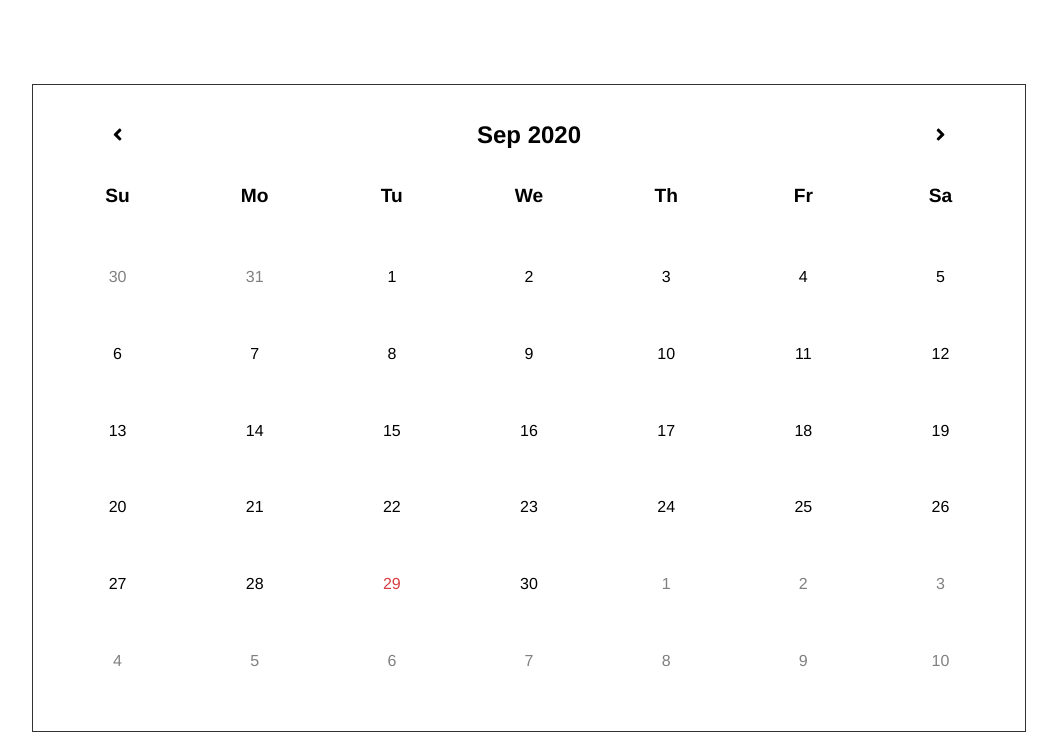
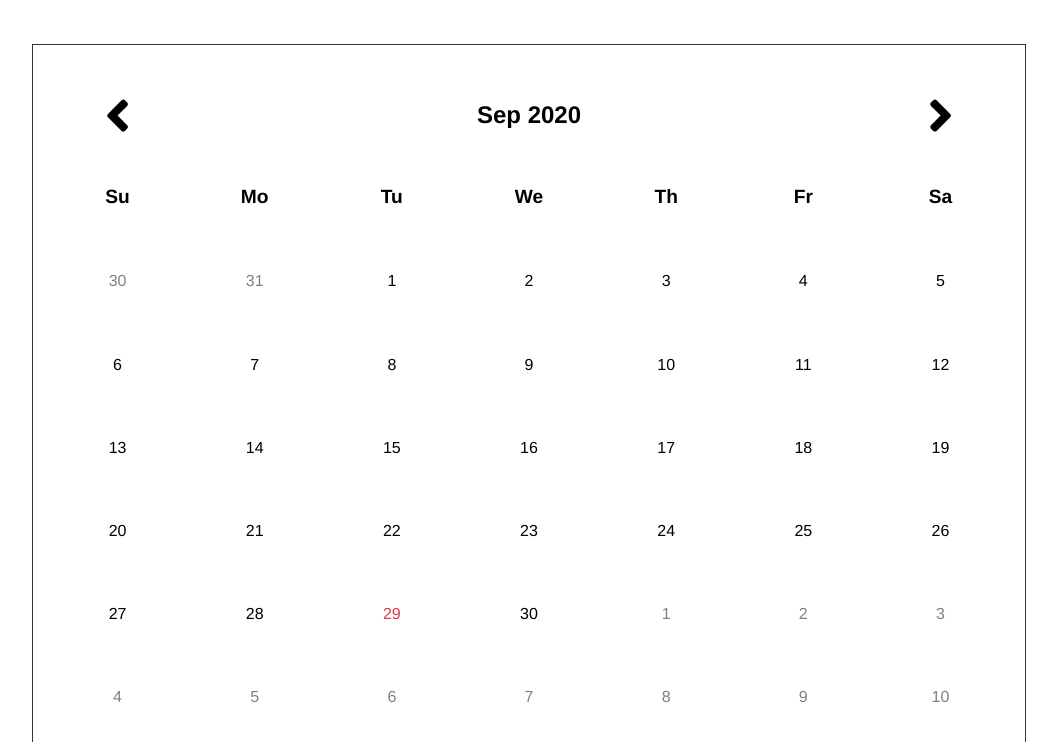
Before and after one commit to lisinhong/date_picker_vue, a Vue app: page / in a window 1280 px wide. Shown: the top 742 px of the page, without its empty margins (119-1176 px from the left). Built offline with nearby package versions, Linux system fonts and the light colour scheme.

Commit message:
Optimize calendar flow

```diff
--- a/src/components/Calendar.vue
+++ b/src/components/Calendar.vue
@@ -3,11 +3,19 @@
     <div class="calendar">
       <template v-if="mode === 'day'">
         <div class="calendar__header">
+          <div class="icon-wrapper">
+            <i class="icon">
               <font-awesome-icon icon="angle-left" @click="goPreviousMonth" />
-          <h3 @click="switchMode('month')">
+            </i>
+          </div>
+          <h3 class="clickable" @click="switchMode('month')">
             {{ monthNames[visibleMonth] }} {{ visibleYear }}
           </h3>
+          <div class="icon-wrapper">
+            <i class="icon">
               <font-awesome-icon icon="angle-right" @click="goNextMonth" />
+            </i>
+          </div>
         </div>
         <div class="calendar__weekdays">
           <h4 v-for="weekday in weekdays" :key="weekday">{{ weekday }}</h4>
@@ -18,11 +26,19 @@
       </template>
       <template v-else-if="mode === 'month'">
         <div class="calendar__header">
+          <div class="icon-wrapper">
+            <i class="icon">
               <font-awesome-icon icon="angle-left" @click="goPreviousYear" />
-          <h3 @click="switchMode('year')">
+            </i>
+          </div>
+          <h3 class="clickable" @click="switchMode('year')">
             {{ visibleYear }}
           </h3>
+          <div class="icon-wrapper">
+            <i class="icon">
               <font-awesome-icon icon="angle-right" @click="goNextYear" />
+            </i>
+          </div>
         </div>
         <div class="calendar__content">
           <MonthSelector />
@@ -30,9 +46,20 @@
       </template>
       <template v-else-if="mode === 'year'">
         <div class="calendar__header">
-          <font-awesome-icon icon="angle-left" @click="goPreviousYearsRange" />
+          <div class="icon-wrapper">
+            <i class="icon">
+              <font-awesome-icon
+                icon="angle-left"
+                @click="goPreviousYearsRange"
+              />
+            </i>
+          </div>
           <h3>{{ yearsRange[1] }} - {{ yearsRange[yearsRange.length - 2] }}</h3>
+          <div class="icon-wrapper">
+            <i class="icon">
               <font-awesome-icon icon="angle-right" @click="goNextYearsRange" />
+            </i>
+          </div>
         </div>
         <div class="calendar__content">
           <YearSelector />
@@ -60,7 +87,6 @@ export default {
   },
   computed: {
     ...mapState([
-      'today',
       'weekdays',
       'monthNames',
       'visibleMonth',
@@ -127,6 +153,32 @@ export default {
         this.setVisibleYear(year);
       }
     },
+    goPreviousYear() {
+      const year = this.visibleYear - 1;
+      this.setVisibleYear(year);
+
+      const yearsRange = [];
+      // eslint-disable-next-line no-plusplus
+      for (let i = 0; i < this.yearsOfCalendar; i++) {
+        // eslint-disable-next-line no-shadow
+        const year = Math.floor(this.visibleYear / 10) * 10 - 1 + i;
+        yearsRange.push(year);
+      }
+      this.setYearsRange(yearsRange);
+    },
+    goNextYear() {
+      const year = this.visibleYear + 1;
+      this.setVisibleYear(year);
+
+      const yearsRange = [];
+      // eslint-disable-next-line no-plusplus
+      for (let i = 0; i < this.yearsOfCalendar; i++) {
+        // eslint-disable-next-line no-shadow
+        const year = Math.floor(this.visibleYear / 10) * 10 - 1 + i;
+        yearsRange.push(year);
+      }
+      this.setYearsRange(yearsRange);
+    },
     goPreviousYearsRange() {
       const firstYear = this.yearsRange[0] - 10;
       const yearsRange = [];
@@ -169,6 +221,10 @@ export default {
   border: 1px solid #333;
   padding: 2em 1em;
 
+  * {
+    user-select: none;
+  }
+
   &__header {
     display: flex;
     justify-content: space-between;
@@ -177,13 +233,36 @@ export default {
     h3 {
       flex: 1;
       margin: 0;
-      padding: 4px 0;
+      padding: 8px 0;
       font-size: 1.5em;
       font-weight: 600;
       text-align: center;
+      transition: 0.2s;
+      border-radius: 0.2em;
+
+      &.clickable {
+        &:hover {
+          background: rgba(0, 0, 0, 0.2);
+          cursor: pointer;
+        }
+      }
+    }
+
+    .icon-wrapper {
+      flex: 0 0 calc(100% / 7);
+      display: flex;
+      justify-content: center;
+      align-items: center;
+
+      i {
+        display: flex;
+        justify-content: center;
+        align-items: center;
+        width: 6vw;
+        height: 6vw;
         cursor: pointer;
         transition: 0.2s;
-      border-radius: 0.2em;
+        border-radius: 50%;
 
         &:hover {
           background: rgba(0, 0, 0, 0.2);
@@ -191,9 +270,9 @@ export default {
       }
 
       svg {
-      flex: 0 0 calc(100% / 7);
-      font-size: 1.2em;
-      cursor: pointer;
+        width: 4vw;
+        height: 4vw;
+      }
     }
   }
 
--- a/src/components/Day.vue
+++ b/src/components/Day.vue
@@ -2,7 +2,7 @@
   <div
     class="day"
     :class="{
-      'day--disabled': disabled,
+      'day--is-disabled': disabled,
       'day--is-today': isToday,
       'day--is-selected': isSelected,
     }"
@@ -60,6 +60,7 @@ export default {
 
 <style lang="scss" scoped>
 .day {
+  margin: 0.2em 0;
   display: flex;
   justify-content: center;
   align-items: center;
@@ -67,9 +68,11 @@ export default {
   height: 6vw;
   border-radius: 50%;
   cursor: pointer;
+  transition: 0.2s;
 
-  &--disabled {
+  &--is-disabled {
     color: gray;
+    cursor: not-allowed;
   }
 
   &--is-today {
@@ -80,5 +83,11 @@ export default {
     color: #ffffff;
     background: #db3d44;
   }
+
+  &:not(&--is-disabled):not(&--is-selected) {
+    &:hover {
+      background: rgba(#db3d44, 0.2);
+    }
+  }
 }
 </style>
--- a/src/components/Month.vue
+++ b/src/components/Month.vue
@@ -46,10 +46,17 @@ export default {
   height: 8vw;
   border-radius: 50%;
   cursor: pointer;
+  transition: 0.2s;
 
   &--is-selected {
     color: #ffffff;
     background: #db3d44;
   }
+
+  &:not(&--is-selected) {
+    &:hover {
+      background: rgba(#db3d44, 0.2);
+    }
+  }
 }
 </style>
--- a/src/components/Year.vue
+++ b/src/components/Year.vue
@@ -2,7 +2,7 @@
   <div
     class="year"
     :class="{
-      'year--disabled': disabled,
+      'year--is-disabled': disabled,
       'year--is-selected': isSelected,
     }"
     @click="
@@ -56,14 +56,22 @@ export default {
   height: 8vw;
   border-radius: 50%;
   cursor: pointer;
+  transition: 0.2s;
 
-  &--disabled {
+  &--is-disabled {
     color: gray;
+    cursor: not-allowed;
   }
 
   &--is-selected {
     color: #ffffff;
     background: #db3d44;
   }
+
+  &:not(&--is-disabled):not(&--is-selected) {
+    &:hover {
+      background: rgba(#db3d44, 0.2);
+    }
+  }
 }
 </style>
--- a/src/components/YearSelector.vue
+++ b/src/components/YearSelector.vue
@@ -10,7 +10,7 @@
 </template>
 
 <script>
-import { mapState, mapMutations, mapGetters } from 'vuex';
+import { mapState, mapMutations } from 'vuex';
 import Year from './Year.vue';
 
 export default {
```
Lines whose indentation alone changed are shown as unchanged.
